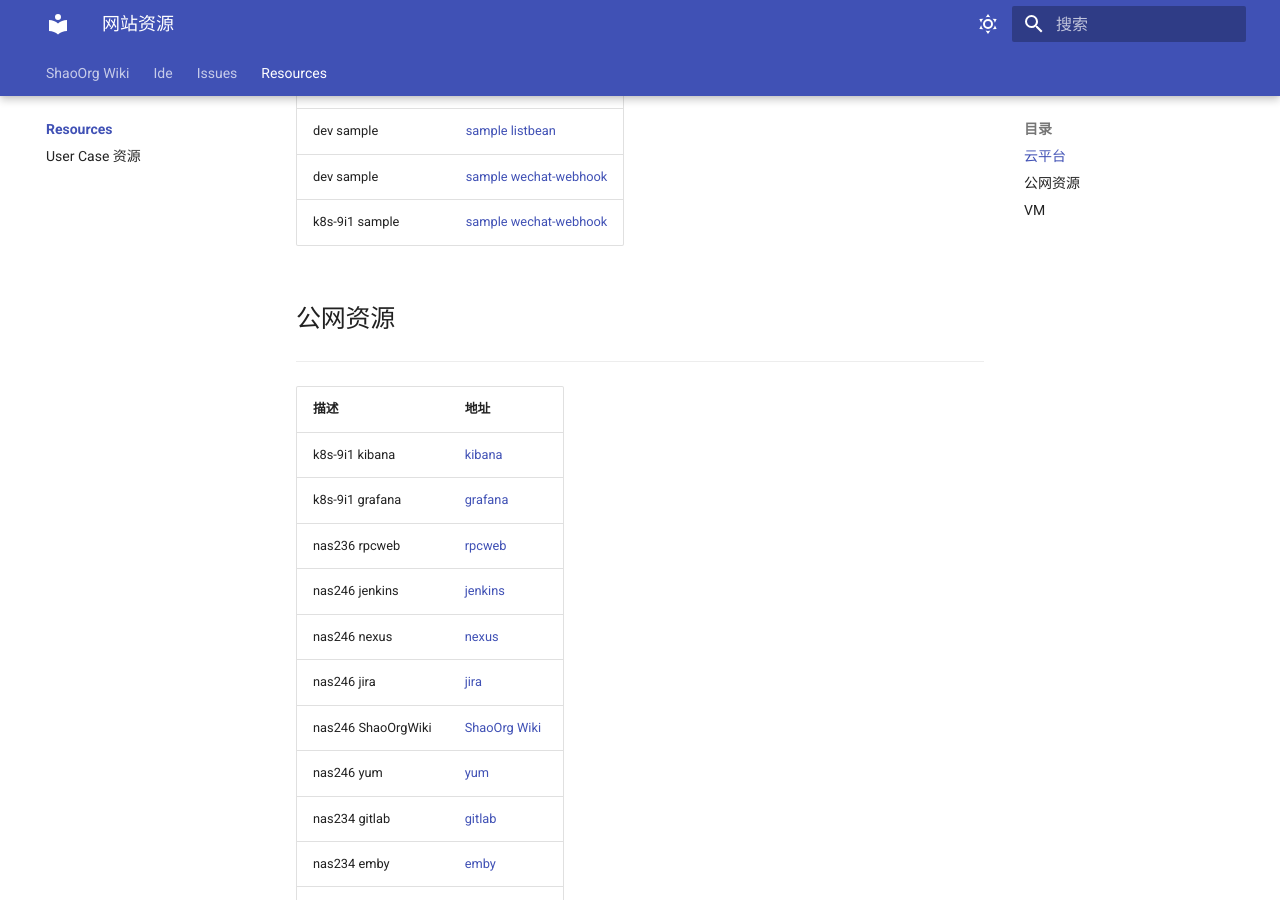
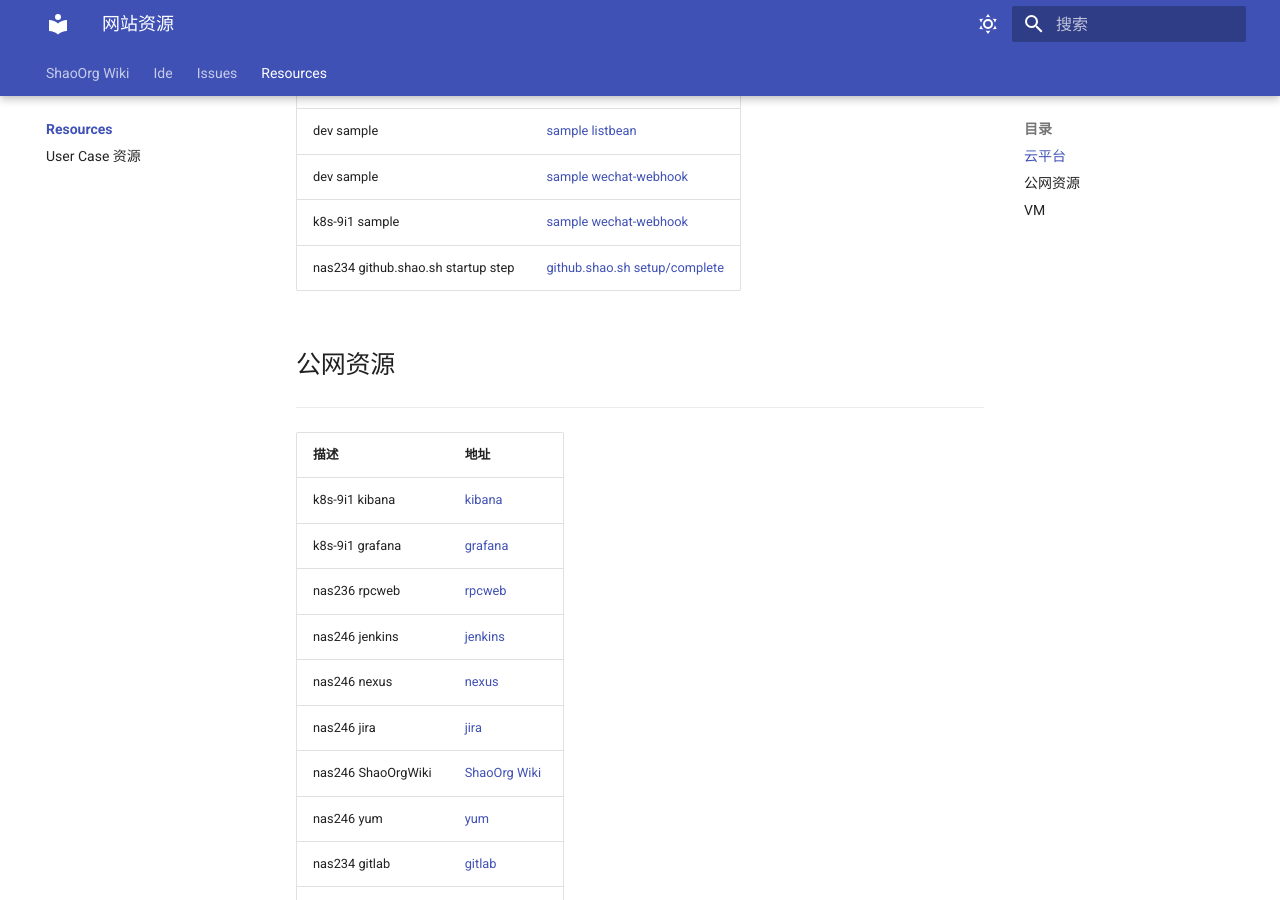
Before and after one commit to ShaoOrg/bulletin, an MkDocs documentation site: the page built from docs/resources/index.md, in a window 1280 px wide and 900 px high, scrolled down 667 px. Built offline with MkDocs 1.6.1 and Material for MkDocs 9.7.7, drawn with Linux system fonts in a browser that asks for light colours.

Commit message:
NOCR: new url

```diff
--- a/docs/resources/index.md
+++ b/docs/resources/index.md
@@ -15,6 +15,7 @@
 |dev sample|[sample listbean](http://192.168.10.103:18084/sample/webapi/sample/listbean)|
 |dev sample|[sample wechat-webhook](http://192.168.10.103:18084/sample/webapi/sample/wechat-webhook)|
 |k8s-9i1 sample|[sample wechat-webhook](https://sample.k8s-9i1.shao.sh/sample/webapi/sample/wechat-webhook)|
+|nas234 github.shao.sh startup step|[github.shao.sh setup/complete](https://github.shao.sh:8443/setup/complete)|
 
 ## 公网资源
 ---
```
